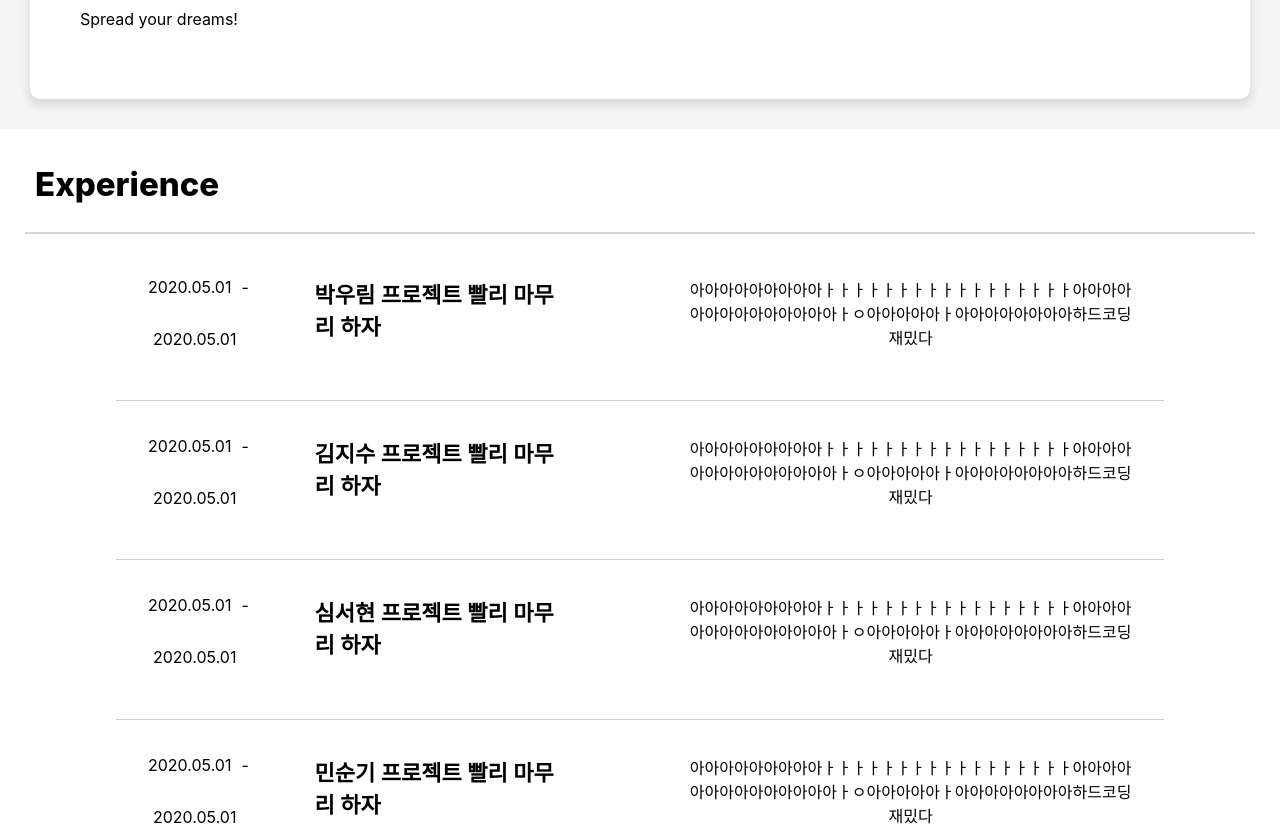
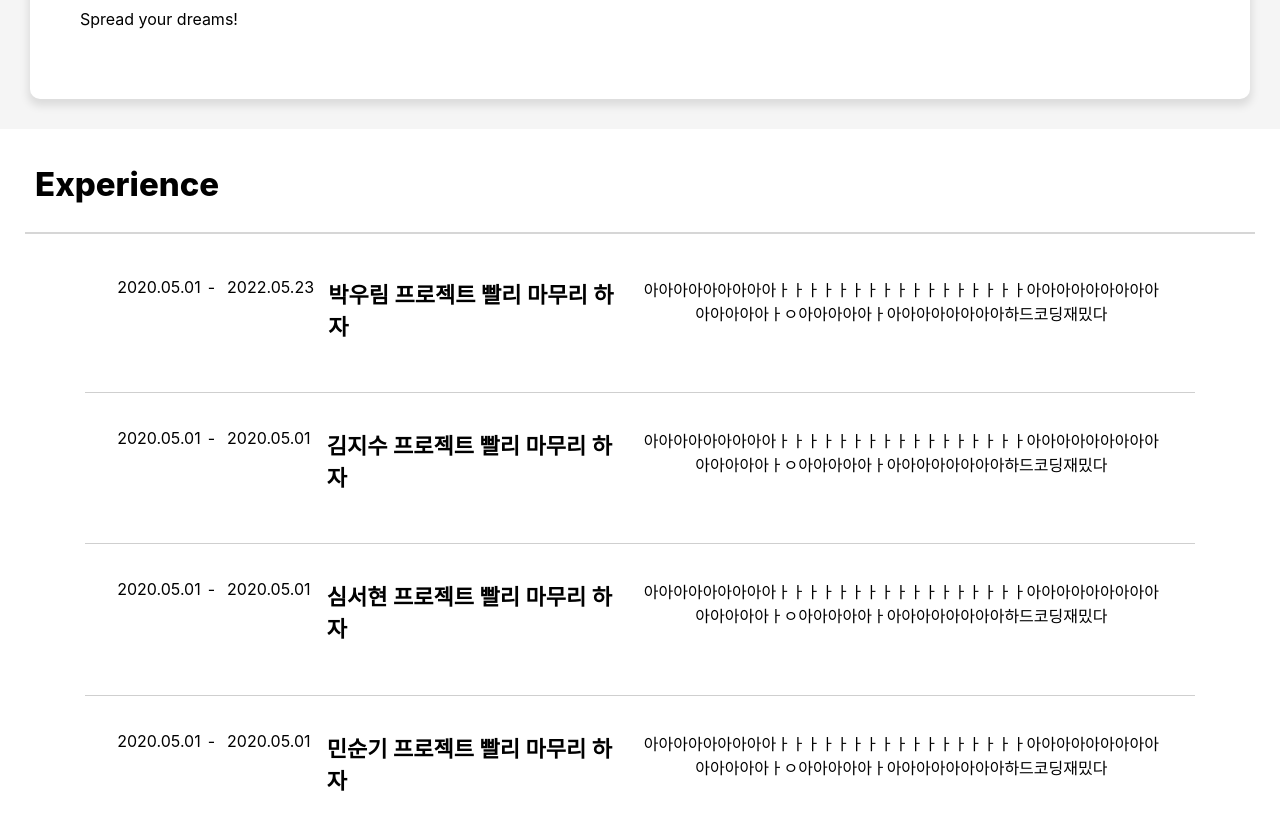
Before and after one commit to modern-agile-team/dev-portfolio, a React (Create React App) app in the folder app/: page / in a window 1280 px wide. Shown: the part 800-1626 px from the top of the page. Built offline with nearby package versions, Linux system fonts and the light colour scheme; no server answers.

Commit message:
[Chore] modifying small elements (#7)
1. create style props (background, textAlign)
2. create title props
3. delete constant default props

```diff
--- a/app/src/App.tsx
+++ b/app/src/App.tsx
@@ -19,21 +19,18 @@ function App() {
   const historyDefault = [
     {
       startDate: '2020.05.01',
-      endDate: '2020.05.01',
+      endDate: '2022.05.23',
       title: '박우림 프로젝트 빨리 마무리 하자',
-      des: '아아아아아아아아아ㅏㅏㅏㅏㅏㅏㅏㅏㅏㅏㅏㅏㅏㅏㅏㅏㅏ아아아아아아아아아아아아아아ㅏㅇ아아아아아ㅏ아아아아아아아아하드코딩재밌다',
     },
     {
       startDate: '2020.05.01',
       endDate: '2020.05.01',
       title: '김지수 프로젝트 빨리 마무리 하자',
-      des: '아아아아아아아아아ㅏㅏㅏㅏㅏㅏㅏㅏㅏㅏㅏㅏㅏㅏㅏㅏㅏ아아아아아아아아아아아아아아ㅏㅇ아아아아아ㅏ아아아아아아아아하드코딩재밌다',
     },
     {
       startDate: '2020.05.01',
       endDate: '2020.05.01',
       title: '심서현 프로젝트 빨리 마무리 하자',
-      des: '아아아아아아아아아ㅏㅏㅏㅏㅏㅏㅏㅏㅏㅏㅏㅏㅏㅏㅏㅏㅏ아아아아아아아아아아아아아아ㅏㅇ아아아아아ㅏ아아아아아아아아하드코딩재밌다',
     },
     {
       startDate: '2020.05.01',
--- a/app/src/lib/components/Experience/Experience.tsx
+++ b/app/src/lib/components/Experience/Experience.tsx
@@ -9,12 +9,15 @@ interface Props {
     title?: string;
     des?: string;
   }[];
+  title?: string;
+  textAlign?: string;
+  background?: string;
 }
 
-const Experience = ({ historyList }: Props) => {
+const Experience = ({ historyList, title, textAlign, background }: Props) => {
   return (
-    <Wrap>
-      <div className="title">Experience</div>
+    <Wrap textAlign={textAlign} background={background}>
+      <div className="title">{title}</div>
       <hr />
       <ChildWrap>
         {historyList?.map(({ startDate, endDate, title, des }, idx) => (
@@ -27,8 +30,17 @@ const Experience = ({ historyList }: Props) => {
 
 export default Experience;
 
-const Wrap = styled.div`
+Experience.defaultProps = {
+  title: 'Experience',
+};
+
+const Wrap = styled.div<{
+  textAlign?: string;
+  background?: string;
+}>`
   padding: 25px;
+  text-align: ${({ textAlign }) => textAlign ?? 'left'};
+  background: ${({ background }) => background ?? 'left'};
   .title {
     padding: 10px 10px 20px 10px;
     font-size: 33px;
--- a/app/src/lib/components/Experience/History.tsx
+++ b/app/src/lib/components/Experience/History.tsx
@@ -9,12 +9,7 @@ interface Props {
 }
 
 const History = (props: Props) => {
-  const {
-    startDate = '2020.05.o1',
-    endDate = '2020.05.o1',
-    title = '심서현 프로젝트 빨리 마무리 하자',
-    des = '아아아아아아아아아ㅏㅏㅏㅏㅏㅏㅏㅏㅏㅏㅏㅏㅏㅏㅏㅏㅏ아아아아아아아아아아아아아아ㅏㅇ아아아아아ㅏ아아아아아아아아하드코딩재밌다',
-  } = props;
+  const { startDate, endDate, title, des } = props;
 
   return (
     <div>
@@ -35,24 +30,24 @@ const History = (props: Props) => {
 export default History;
 
 const Wrap = styled.div`
-  width: 80%;
+  width: 85%;
   margin: 0 auto;
   display: flex;
   justify-content: space-between;
   padding: 2.2em 2em 3.2em 2em;
   border-bottom: 0.2px solid #b4b4b4a2;
+  white-space: pre-wrap;
   .intro {
-    min-width: 40%;
+    min-width: 42%;
     display: flex;
     justify-content: space-between;
     .date {
       display: flex;
-      flex-direction: column;
       justify-content: space-between;
       .start-date {
         ::after {
           content: '-';
-          margin: 0px 10px;
+          margin: 0px 7px;
         }
       }
       .end-date {
@@ -60,13 +55,13 @@ const Wrap = styled.div`
       }
     }
     .child-title {
-      max-width: 60%;
+      max-width: 58%;
       font-size: 22px;
       font-weight: 600;
     }
   }
   .des {
-    max-width: 45%;
+    max-width: 50%;
     text-align: center;
   }
 `;
```
Also changed, not shown: app/.eslintrc.js.
